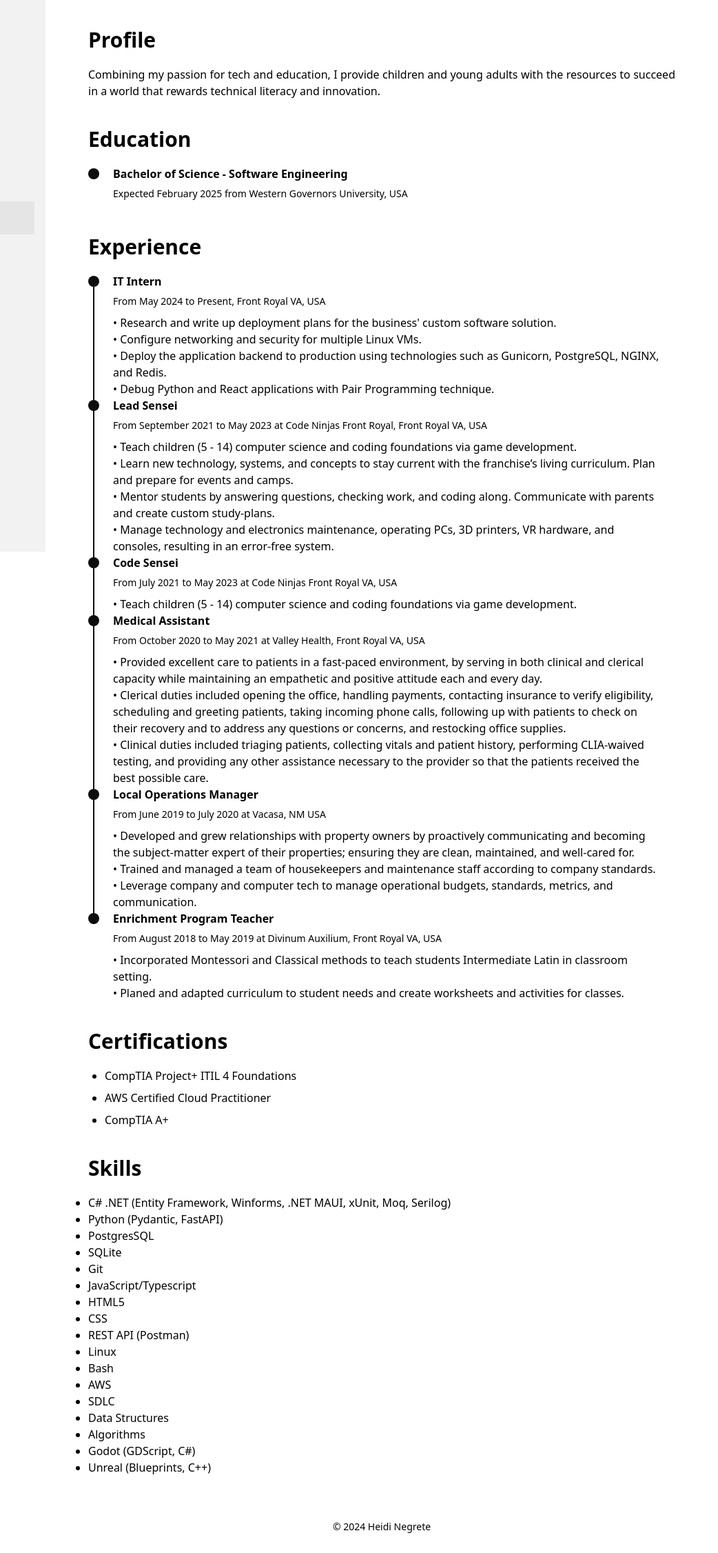
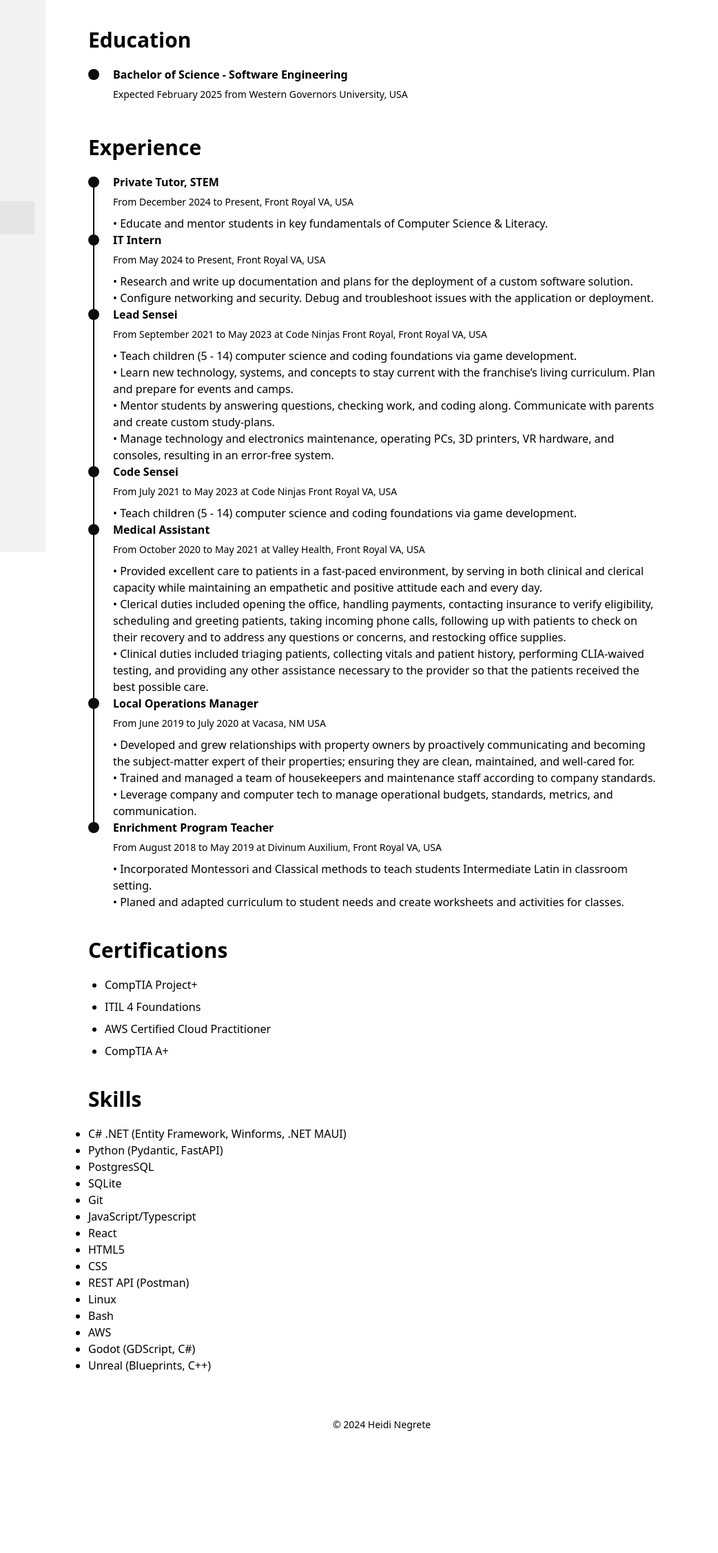
Before and after one commit to Heidi-Negrete/negrete.dev, an Astro site: page /cv in a window 1280 px wide. Shown: the full height of the page at 69% size, 238-1280 px from the left. After the commit the page ends 2104 px from the top, so only its background shows below. Built offline with nearby package versions, Linux system fonts and the light colour scheme; Astro itself is replaced by a stand-in of ours.

Commit message:
update content

```diff
--- a/src/pages/cv.astro
+++ b/src/pages/cv.astro
@@ -4,7 +4,7 @@ import TimeLineElement from "../components/cv/TimeLine.astro";
 ---
 
 <BaseLayout title="Resume" sideBarActiveItemID="cv">
-	<div class="mb-5">
+	<!-- <div class="mb-5">
 		<div class="text-3xl w-full font-bold">Profile</div>
 	</div>
 
@@ -12,7 +12,7 @@ import TimeLineElement from "../components/cv/TimeLine.astro";
 		Combining my passion for tech and education, I provide children and young
 		adults with the resources to succeed in a world that rewards technical
 		literacy and innovation.
-	</div>
+	</div> -->
 
 	<div class="mb-5">
 		<div class="text-3xl w-full font-bold">Education</div>
@@ -31,21 +31,28 @@ import TimeLineElement from "../components/cv/TimeLine.astro";
 
 	<div class="time-line-container mb-10">
 		<TimeLineElement
+			title="Private Tutor, STEM"
+			subtitle="From December 2024 to Present, Front Royal VA, USA"
+		>
+			<ul>
+				<li>
+					• Educate and mentor students in key fundamentals of Computer Science
+					& Literacy.
+				</li>
+			</ul>
+		</TimeLineElement>
+		<TimeLineElement
 			title="IT Intern"
 			subtitle="From May 2024 to Present, Front Royal VA, USA"
 		>
 			<ul>
 				<li>
-					• Research and write up deployment plans for the business' custom
-					software solution.
-				</li>
-				<li>• Configure networking and security for multiple Linux VMs.</li>
-				<li>
-					• Deploy the application backend to production using technologies such
-					as Gunicorn, PostgreSQL, NGINX, and Redis.
+					• Research and write up documentation and plans for the deployment of
+					a custom software solution.
 				</li>
 				<li>
-					• Debug Python and React applications with Pair Programming technique.
+					• Configure networking and security. Debug and troubleshoot issues
+					with the application or deployment.
 				</li>
 			</ul>
 		</TimeLineElement>
@@ -157,6 +164,8 @@ import TimeLineElement from "../components/cv/TimeLine.astro";
 				href="https://www.credly.com/badges/889298b2-2995-4b6a-b162-a574df3f194b/public_url"
 				>CompTIA Project+</a
 			>
+		</li>
+		<li>
 			<a
 				href="https://www.linkedin.com/feed/update/urn:li:activity:7183778404448509952/"
 				target="_blank">ITIL 4 Foundations</a
@@ -181,23 +190,19 @@ import TimeLineElement from "../components/cv/TimeLine.astro";
 	</div>
 
 	<ul class="list-disc">
-		<li>
-			C# .NET (Entity Framework, Winforms, .NET MAUI, xUnit, Moq, Serilog)
-		</li>
+		<li>C# .NET (Entity Framework, Winforms, .NET MAUI)</li>
 		<li>Python (Pydantic, FastAPI)</li>
 		<li>PostgresSQL</li>
 		<li>SQLite</li>
 		<li>Git</li>
 		<li>JavaScript/Typescript</li>
+		<li>React</li>
 		<li>HTML5</li>
 		<li>CSS</li>
 		<li>REST API (Postman)</li>
 		<li>Linux</li>
 		<li>Bash</li>
 		<li>AWS</li>
-		<li>SDLC</li>
-		<li>Data Structures</li>
-		<li>Algorithms</li>
 		<li>Godot (GDScript, C#)</li>
 		<li>Unreal (Blueprints, C++)</li>
 	</ul>
--- a/src/pages/projects.astro
+++ b/src/pages/projects.astro
@@ -21,7 +21,7 @@ import HorizontalCard from "../components/HorizontalCard.astro";
 		title="Richard Smiley the Gladiator"
 		img="/gladiator.png"
 		desc="I was the solo developer for this 2D Survival Arena game, built using the Godot engine and GDScript."
-		url="https://github.com/Heidi-Negrete/the-gladiator"
+		url="https://angelic-garbage.itch.io/richard-smiley-the-gladiator"
 	/>
 
 	<div class="text-3xl w-full font-bold mb-5 mt-10">
--- a/src/pages/teaching.astro
+++ b/src/pages/teaching.astro
@@ -22,6 +22,17 @@ const last_posts = posts.slice(0, 3);
 		src="/laelacircuit.jpg"
 		alt="Laela completes her first circuit."
 	/>
+	<p>
+		Combining my passion for tech and education, I provide children and young
+		adults with the resources to succeed in a world that rewards technical
+		literacy and innovation.
+	</p>
+	<div class="py-2 mt-5 pb-12">
+		<blockquote>
+			"Heidi is absolutely awesome with the kids! She is so encouraging and
+			positive and able to explain everything where the kids really get it!"
+		</blockquote><p>- Jessica</p>
+	</div>
 	<div class="text-2xl w-full font-bold mb-5">
 		Why I teach STEM & Computer Literacy
 	</div>
@@ -120,7 +131,7 @@ const last_posts = posts.slice(0, 3);
 		title="CompSci Curriculum for Ages 6-100"
 		img="/post_img.webp"
 		desc="The education resources I have created and collected for use in Computer Literacy and Computer Science fundamentals, made freely available."
-		url="https://heidi-negrete.github.io/kids-computer-curriculum/"
+		url="https://heidi-negrete.github.io/kids-compsci-curriculum/"
 	/>
 	<div class="divider my-0"></div>
 	<HorizontalCard
```
